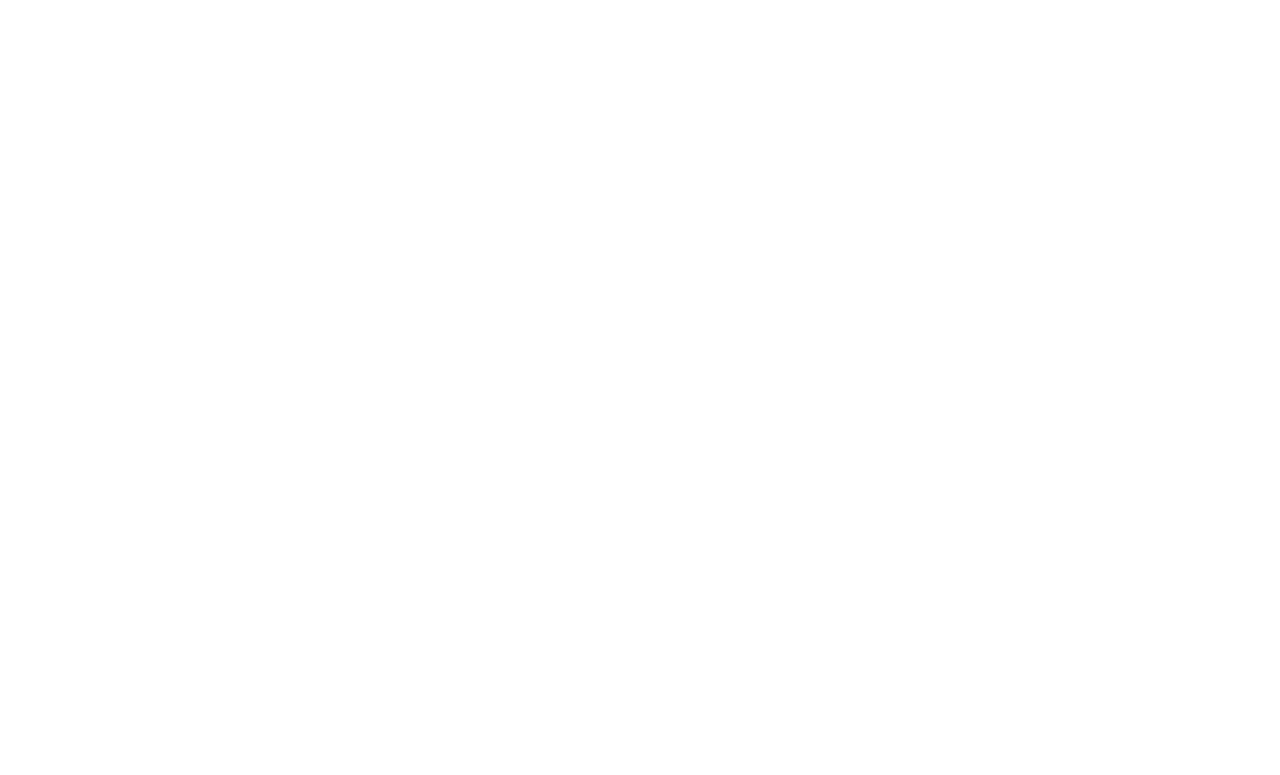
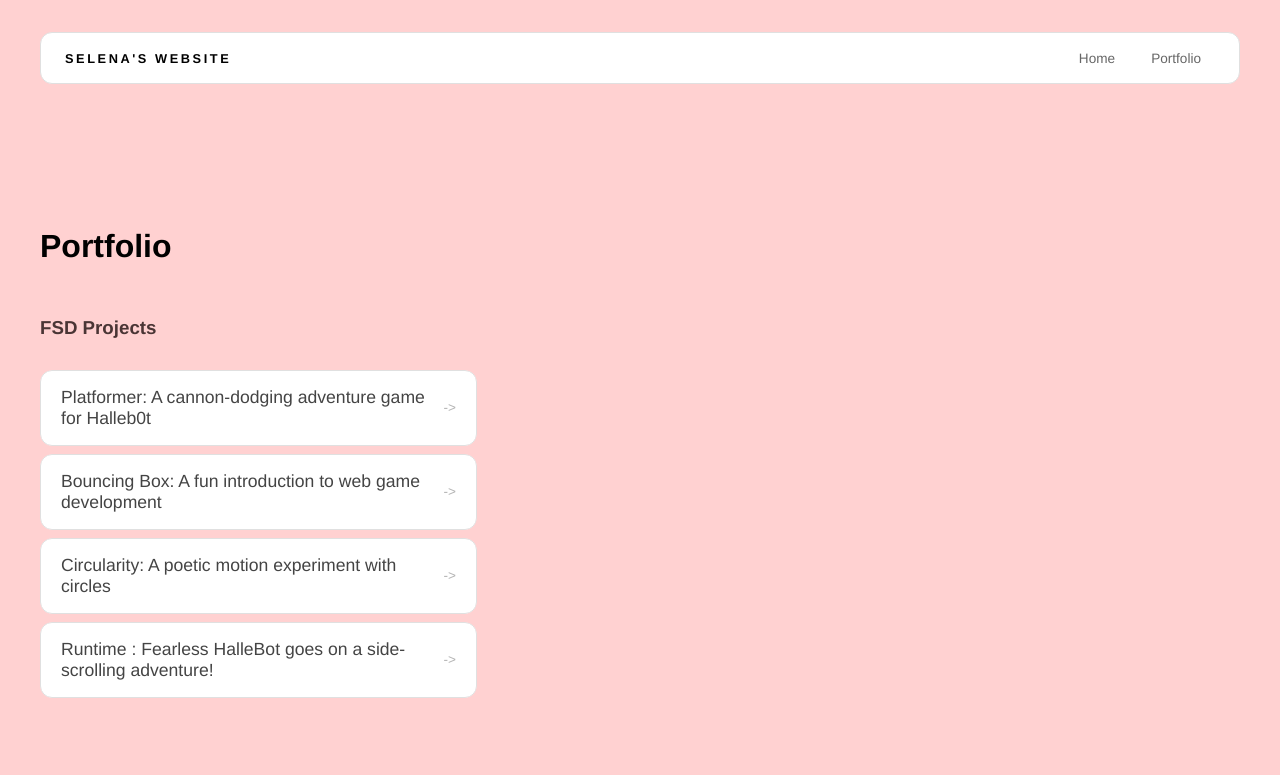
Before and after one commit to selenanguyenisthebettervarient/selenanguyenisthebettervarient.github.io, a plain HTML site: page portfolio.html in a window 1280 px wide. Drawn offline with Linux system fonts and the light colour scheme.

Commit message:
Finished website

```diff
--- a/portfolio.html
+++ b/portfolio.html
@@ -0,0 +1,44 @@
+<!DOCTYPE html>
+<html>
+<head>
+<title>Selena's Website</title>
+<link rel="stylesheet" href="style.css" />
+</head>
+<body>
+<!-- All content goes here -->
+<div id="all-contents">
+<nav>
+<h1>Selena's Website</h1>
+<ul id="nav-ul">
+<li class="nav-li">
+<a href="index.html">Home</a>
+</li>
+<li class="nav-li">
+<a href="portfolio.html">Portfolio</a>
+</li>
+</ul>
+</nav>
+<main>
+  <div class="content">
+<h1>Portfolio</h1>
+<h3>FSD Projects</h3>
+<ul id="portfolio">
+<li>
+<a href="fsd-projects/platformer/">Platformer: A cannon-dodging adventure game for Halleb0t</a>
+</li>
+<li>
+<a href="fsd-projects/bouncing-box/">Bouncing Box: A fun introduction to web game development</a>
+</li>
+<li>
+<a href="fsd-projects/circularity/">Circularity: A poetic motion experiment with circles</a>
+</li>
+<li>
+<a href="fsd-projects/runtime/">Runtime : Fearless HalleBot goes on a side-scrolling adventure!</a>
+</li>
+</ul>
+<!-- ASD Projects will go here -->
+</div>
+</main>
+</div>
+</body>
+</html>
--- a/style.css
+++ b/style.css
@@ -1,3 +1,90 @@
+.content h1 {
+color: black;
+}
+#portfolio {
+list-style: none;
+margin: 0;
+padding: 0;
+width: 100%;
+display: flex;
+flex-direction: column;
+gap: 8px;
+}
+#portfolio li {
+border-radius: 12px;
+overflow: hidden;
+}
+#portfolio a {
+display: flex;
+justify-content: space-between;
+align-items: center;
+text-decoration: none;
+color: #444;
+padding: 16px 20px;
+font-size: 1.1rem;
+font-weight: 500;
+background: #fff;
+border: 1px solid #e0e0e0;
+border-radius: 12px;
+transition: background 0.25s ease, color 0.25s ease, transform 0.25s ease;
+}
+#portfolio a:hover {
+background: #000;
+color: #fff;
+transform: translateX(4px);
+}
+#portfolio a::after {
+content: "->";
+font-size: 0.85rem;
+opacity: 0.4;
+transition: opacity 0.25s ease;
+
+white-space: nowrap;
+}
+#portfolio a:hover::after {
+opacity: 1;
+}
+/* responsive web design */
+@media screen and (min-width: 120px) and (max-width: 1080px) {
+main {
+height: 100ch;
+zoom: 1.5;
+display: grid;
+}
+h1 {
+
+font-size: 44px;
+}
+h2 {
+font-size: 42px;
+}
+h3 {
+font-size: 36px;
+}
+#all-contents {
+height: 100ch;
+margin: none;
+}
+a {
+font-size: 42px;
+}
+.sidebar {
+margin-right: 0px;
+justify-content: center;
+align-items: center;
+}
+.sidebar-img {
+width: 100%;
+}
+p,
+li {
+font-size: 24px;
+}
+.content {
+align-content: center;
+justify-content: center;
+}
+}
 * {
   box-sizing: border-box;
 }
@@ -69,7 +156,7 @@
 gap: 8px;
 }
 #interests li {
-color: ##fffcfc;
+color: #fffcfc;
 font-size: 1rem;
 font-weight: 600;
 padding: 10px 20px;
```
Also changed, not shown: fsd-projects/bouncing-box/index.html (+14 -0 lines), index.html (+0 -2 lines).
